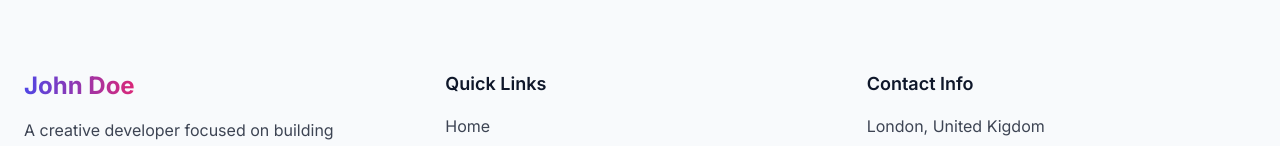
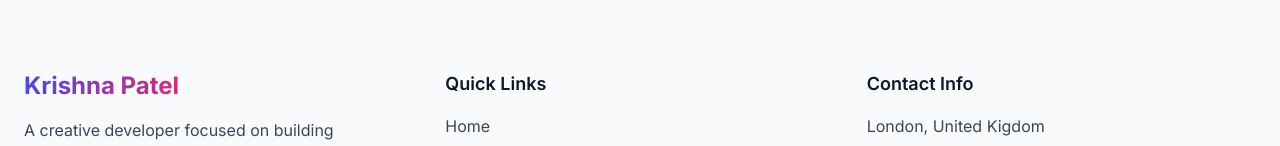
Before and after one commit to KrishnaScripts/krishnascripts.github.io, a React (Vite) app: page / in a window 1280 px wide. Shown: the part 4403-4549 px from the top of the page. Built offline with nearby package versions, Linux system fonts and the light colour scheme.

Commit message:
rename my name into footer pages

```diff
--- a/src/components/Footer.tsx
+++ b/src/components/Footer.tsx
@@ -30,7 +30,7 @@ export const Footer: React.FC = () => {
               whileHover={{ scale: 1.05 }}
               whileTap={{ scale: 0.95 }}
             >
-              John Doe
+              Krishna Patel
             </motion.a>
             <p className="opacity-80 mb-6 max-w-md">
               A creative developer focused on building exceptional digital
--- a/vite.config.ts
+++ b/vite.config.ts
@@ -1,10 +1,7 @@
-import { defineConfig } from 'vite';
-import react from '@vitejs/plugin-react';
+import { defineConfig } from 'vite'
+import react from '@vitejs/plugin-react'
 
-// https://vitejs.dev/config/
 export default defineConfig({
+  base: '/', // 👈 very important
   plugins: [react()],
-  optimizeDeps: {
-    exclude: ['lucide-react'],
-  },
-});
+})
```
Also changed, not shown: 1 other file (tests, documents, lock files or other folders).
